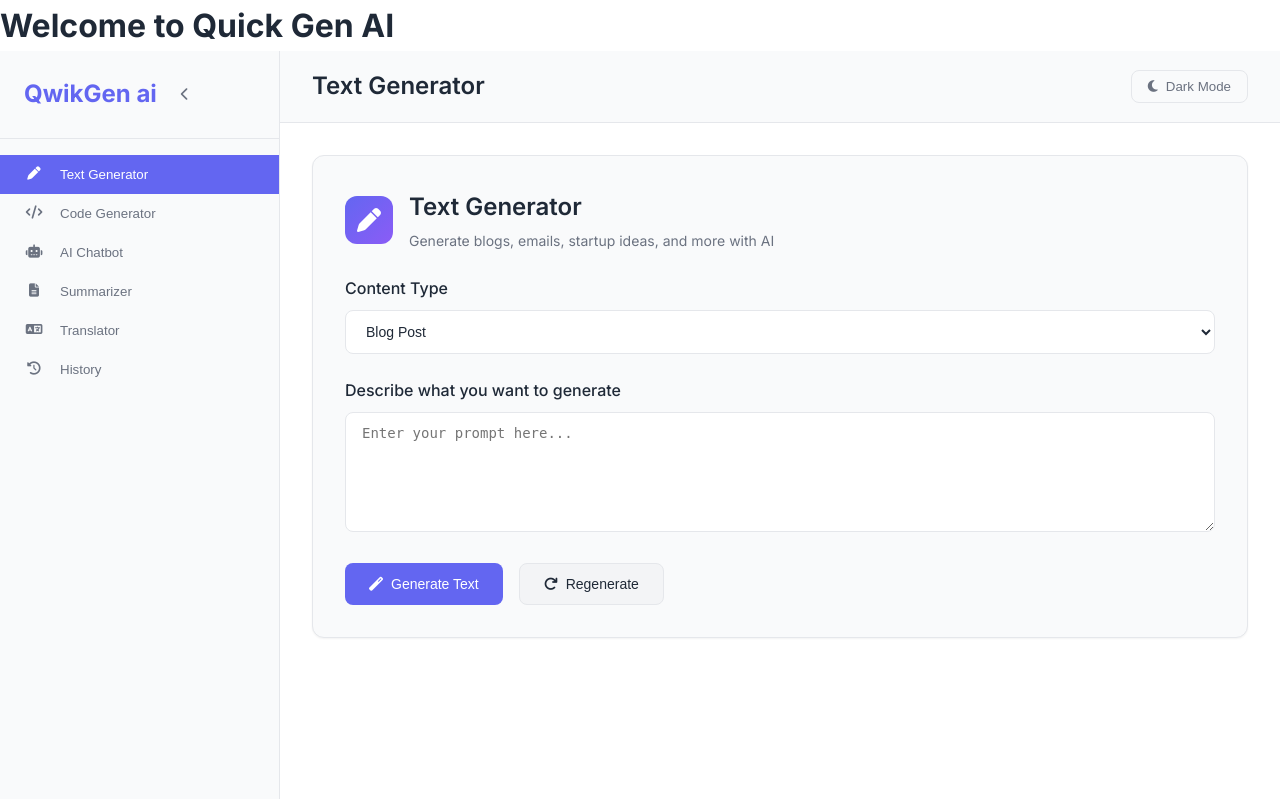
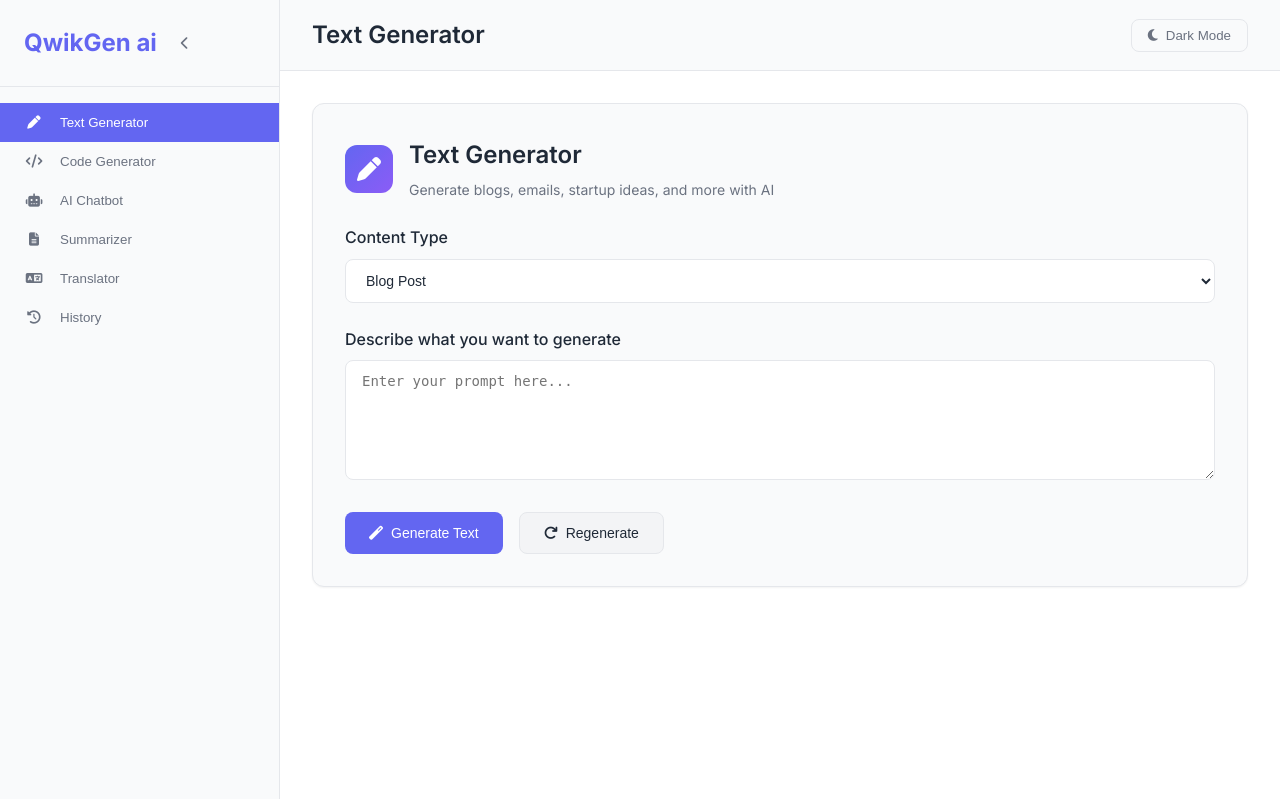
Before and after one commit to mayank-shekhar-dot/QwickGen, a Flask app: page / in a window 1280 px wide. Shown: the top 799 px of the page. Run offline with Flask 3, Linux system fonts and the light colour scheme.

Commit message:
Update index.html

```diff
--- a/templates/index.html
+++ b/templates/index.html
@@ -62,7 +62,7 @@
 
 <body>
   <!-- Your Quick Gen website content goes here -->
-  <h1>Welcome to Quick Gen AI</h1>
+
 </body>
 </html>
 
```
